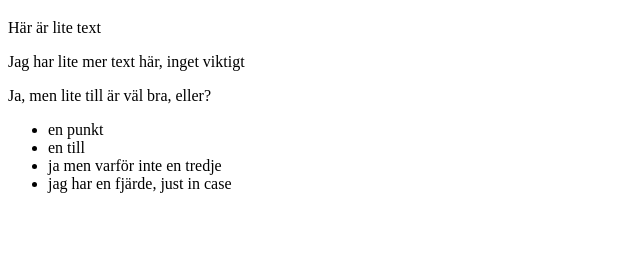
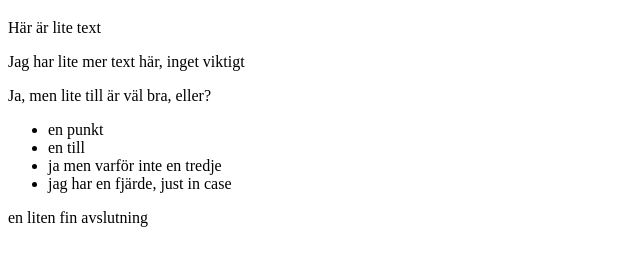
Before and after one commit to PaulinaPalmberg/testa, a plain HTML site: page index.html in a window 1280 px wide. Shown: the part 61-326 px from the top of the page, without its empty margins (0-640 px from the left). Drawn offline with Linux system fonts and the light colour scheme.

Commit message:
avslutning

```diff
--- a/index.html
+++ b/index.html
@@ -14,5 +14,9 @@
 	<li>en till</li>
 	<li>ja men varför inte en tredje</li>
 	<li>jag har en fjärde, just in case</li></ul>
+
+	<footer>
+		<p>en liten fin avslutning</p>
+	</footer>
 </body>
 </html>
```
